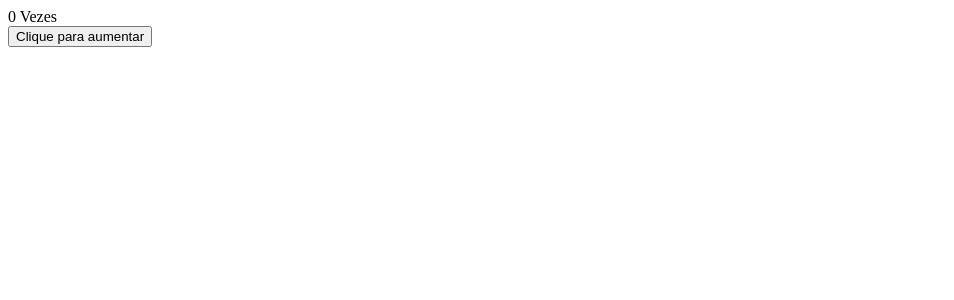
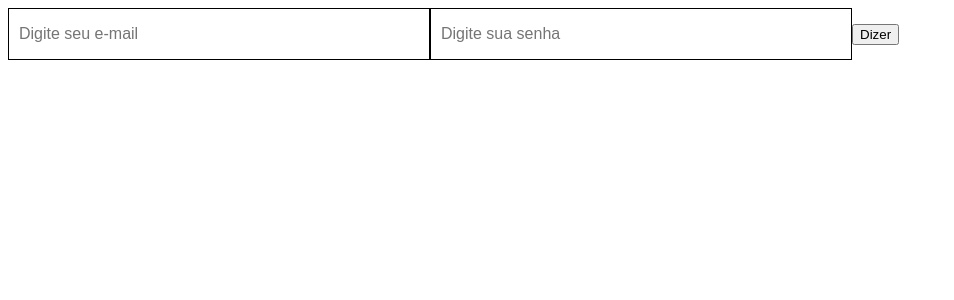
Before and after one commit to gustavoalvesdev/curso-reactjs-b7web, a React (Create React App) app in the folder react1/: page / in a window 1280 px wide. Shown: the top 300 px of the page, without its empty margins (0-954 px from the left). Built offline with nearby package versions, Linux system fonts and the light colour scheme; the HTML template or start-up script is replaced by a standard one.

Commit message:
Conceitos Básicos  de React - 05 - Campo de Input

```diff
--- a/react1/src/App.js
+++ b/react1/src/App.js
@@ -1,19 +1,41 @@
 import React, { useState } from 'react';
+import styled from 'styled-components';
+
+const Input = styled.input`
+  width:400px;
+  height:30px;
+  font-size:16px;
+  padding:10px;
+  border: 1px solid #000;
+`;
 
 function App() {
 
-  const [ contagem, setContagem ] = useState( 0 )
+  const [ email, setEmail ] = useState('');
+  const [ password, setPassword ] = useState('');
 
-  const botaoAction = () => {
-    setContagem( contagem + 1 );
+  const handleEmailInput = e => {
+    setEmail(e.target.value);
+  };
+
+  const handlePasswordInput = e => {
+    setPassword(e.target.value);
+  };
+
+  const handleButton = () => {
+    alert(email + ' - ' + password);
   };
 
   return (
+
     <>
-      <div>{contagem} Vezes</div>
-      <button onClick={botaoAction}>Clique para aumentar</button>
+      <Input placeholder="Digite seu e-mail" type="email" value={email} onChange={handleEmailInput} />
+      <Input placeholder="Digite sua senha" type="password" value={password} onChange={handlePasswordInput} />
+      <button onClick={handleButton}>Dizer</button>
     </>
+
   );
+
 }
 
 export default App;
```
Also changed, not shown: 1 other file (tests, documents, lock files or other folders).
